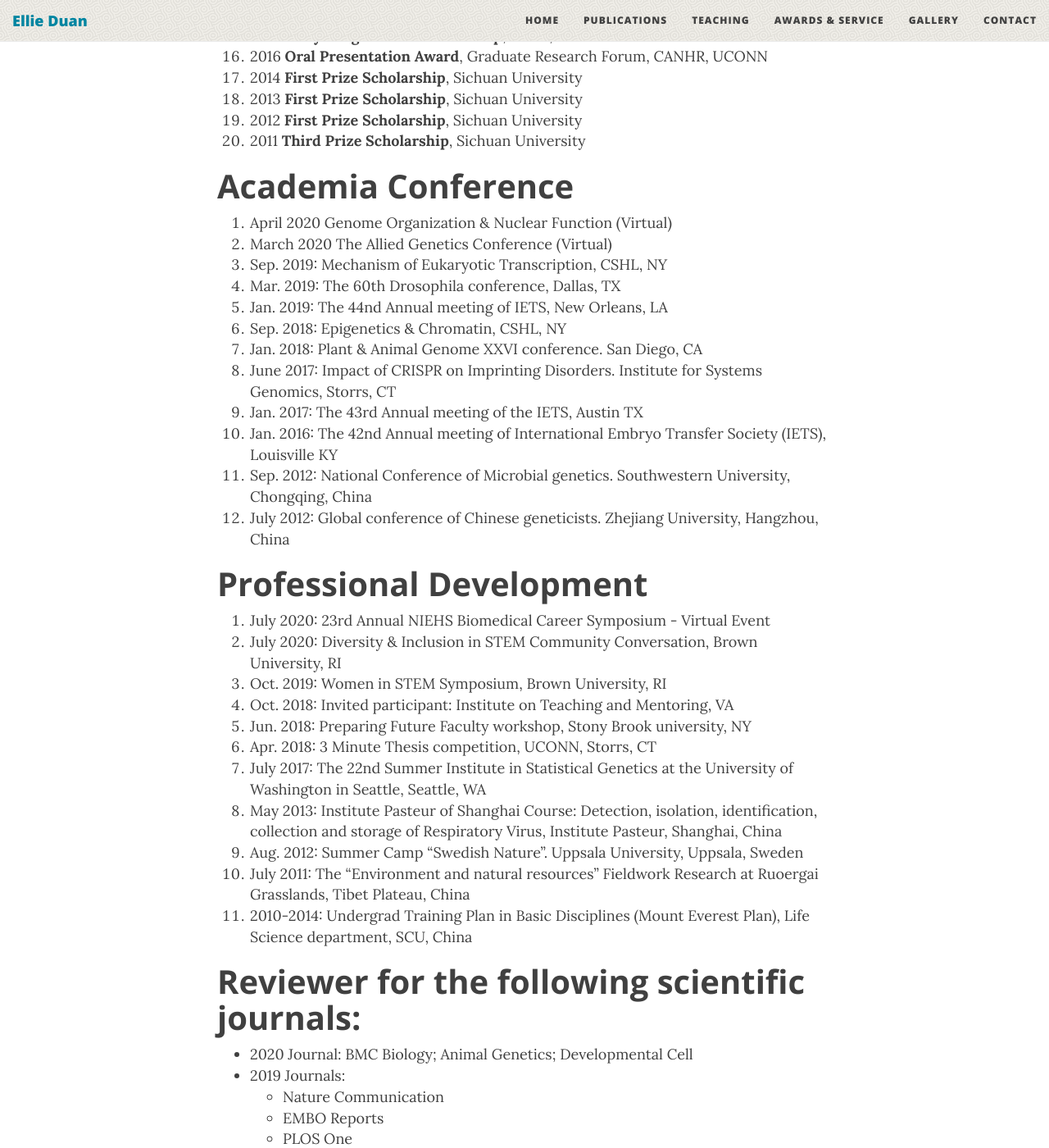
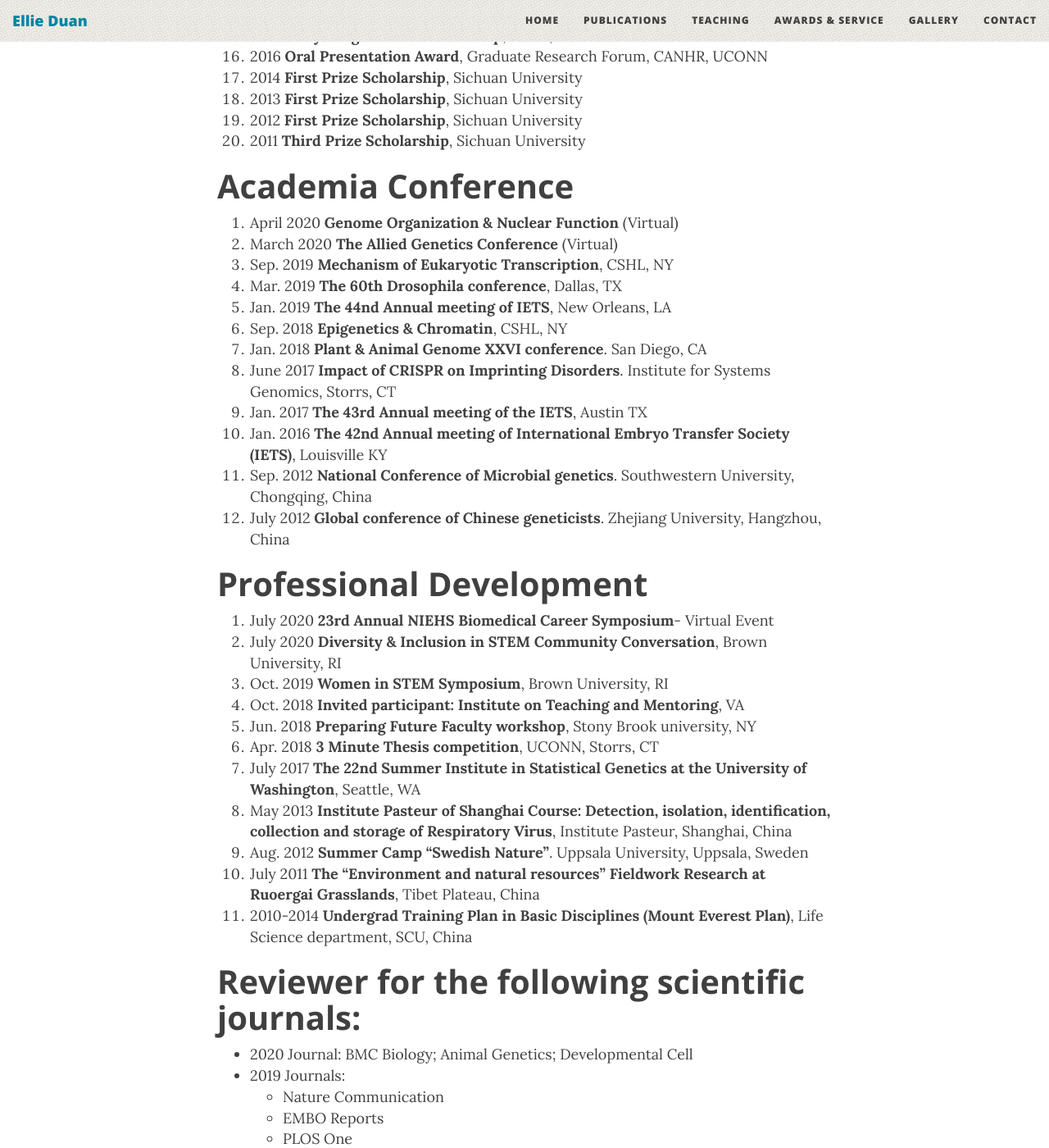
Before and after one commit to EllieDuan/EllieDuan.github.io, a Jekyll site: the page built from awards_service.md, in a window 1280 px wide and 1400 px high, scrolled down 798 px. Shown: the whole window at 82% size. Built offline with Jekyll 4.4.1, drawn with Linux system fonts in a browser that asks for light colours; nearby versions of some CDN libraries; some of the changed text lies outside the part shown.

```diff
--- a/awards_service.md
+++ b/awards_service.md
@@ -26,32 +26,32 @@ title: Awards & Services
 18.	2011 **Third Prize Scholarship**, Sichuan University
 
 # Academia Conference
-1.	April 2020 Genome Organization & Nuclear Function (Virtual)
-2.	March 2020 The Allied Genetics Conference (Virtual)
-3.	Sep. 2019: Mechanism of Eukaryotic Transcription, CSHL, NY
-4.	Mar. 2019: The 60th Drosophila conference, Dallas, TX
-5.	Jan. 2019: The 44nd Annual meeting of IETS, New Orleans, LA
-6.	Sep. 2018: Epigenetics & Chromatin, CSHL, NY
-7.	Jan. 2018: Plant & Animal Genome XXVI conference. San Diego, CA
-8.	June 2017: Impact of CRISPR on Imprinting Disorders. Institute for Systems Genomics, Storrs, CT
-9.	Jan. 2017: The 43rd Annual meeting of the IETS, Austin TX
-10.	Jan. 2016: The 42nd Annual meeting of International Embryo Transfer Society (IETS), Louisville KY
-11.	Sep. 2012: National Conference of Microbial genetics. Southwestern University, Chongqing, China
-12.	July 2012: Global conference of Chinese geneticists. Zhejiang University, Hangzhou, China
+1.	April 2020 **Genome Organization & Nuclear Function** (Virtual)
+2.	March 2020 **The Allied Genetics Conference** (Virtual)
+3.	Sep. 2019 **Mechanism of Eukaryotic Transcription**, CSHL, NY
+4.	Mar. 2019 **The 60th Drosophila conference**, Dallas, TX
+5.	Jan. 2019 **The 44nd Annual meeting of IETS**, New Orleans, LA
+6.	Sep. 2018 **Epigenetics & Chromatin**, CSHL, NY
+7.	Jan. 2018 **Plant & Animal Genome XXVI conference**. San Diego, CA
+8.	June 2017 **Impact of CRISPR on Imprinting Disorders**. Institute for Systems Genomics, Storrs, CT
+9.	Jan. 2017 **The 43rd Annual meeting of the IETS**, Austin TX
+10.	Jan. 2016 **The 42nd Annual meeting of International Embryo Transfer Society (IETS)**, Louisville KY
+11.	Sep. 2012 **National Conference of Microbial genetics**. Southwestern University, Chongqing, China
+12.	July 2012 **Global conference of Chinese geneticists**. Zhejiang University, Hangzhou, China
 
 
 # Professional Development
-1.	July 2020: 23rd Annual NIEHS Biomedical Career Symposium - Virtual Event
-2.	July 2020: Diversity & Inclusion in STEM Community Conversation, Brown University, RI
-3.	Oct. 2019: Women in STEM Symposium, Brown University, RI
-4.	Oct. 2018: Invited participant: Institute on Teaching and Mentoring, VA
-5.	Jun. 2018: Preparing Future Faculty workshop, Stony Brook university, NY
-6.	Apr. 2018: 3 Minute Thesis competition, UCONN, Storrs, CT
-7.	July 2017: The 22nd Summer Institute in Statistical Genetics at the University of Washington in Seattle, Seattle, WA
-8.	May 2013: Institute Pasteur of Shanghai Course: Detection, isolation, identification, collection and storage of Respiratory Virus, Institute Pasteur, Shanghai, China
-9.	Aug. 2012: Summer Camp "Swedish Nature". Uppsala University, Uppsala, Sweden
-10.	July 2011: The “Environment and natural resources” Fieldwork Research at Ruoergai Grasslands, Tibet Plateau, China
-11.	2010-2014: Undergrad Training Plan in Basic Disciplines (Mount Everest Plan), Life Science department, SCU, China
+1.	July 2020 **23rd Annual NIEHS Biomedical Career Symposium**- Virtual Event
+2.	July 2020 **Diversity & Inclusion in STEM Community Conversation**, Brown University, RI
+3.	Oct. 2019 **Women in STEM Symposium**, Brown University, RI
+4.	Oct. 2018 **Invited participant: Institute on Teaching and Mentoring**, VA
+5.	Jun. 2018 **Preparing Future Faculty workshop**, Stony Brook university, NY
+6.	Apr. 2018 **3 Minute Thesis competition**, UCONN, Storrs, CT
+7.	July 2017 **The 22nd Summer Institute in Statistical Genetics at the University of Washington**, Seattle, WA
+8.	May 2013 **Institute Pasteur of Shanghai Course: Detection, isolation, identification, collection and storage of Respiratory Virus**, Institute Pasteur, Shanghai, China
+9.	Aug. 2012 **Summer Camp "Swedish Nature"**. Uppsala University, Uppsala, Sweden
+10.	July 2011 **The “Environment and natural resources” Fieldwork Research at Ruoergai Grasslands**, Tibet Plateau, China
+11.	2010-2014 **Undergrad Training Plan in Basic Disciplines (Mount Everest Plan)**, Life Science department, SCU, China
 
 
 # Reviewer for the following scientific journals:
```
Also changed, not shown: other parts of awards_service.md (+4 -4 lines).
